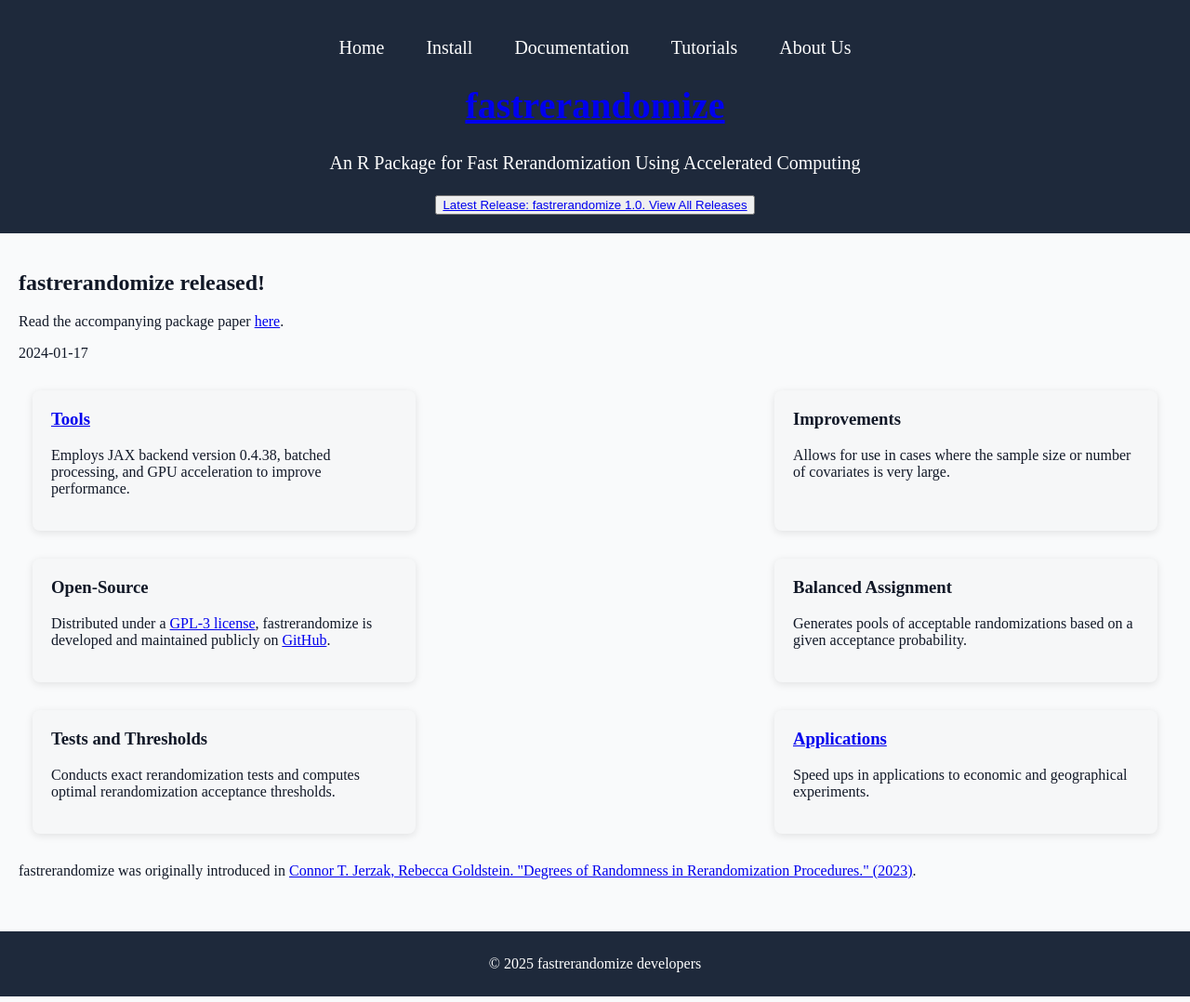
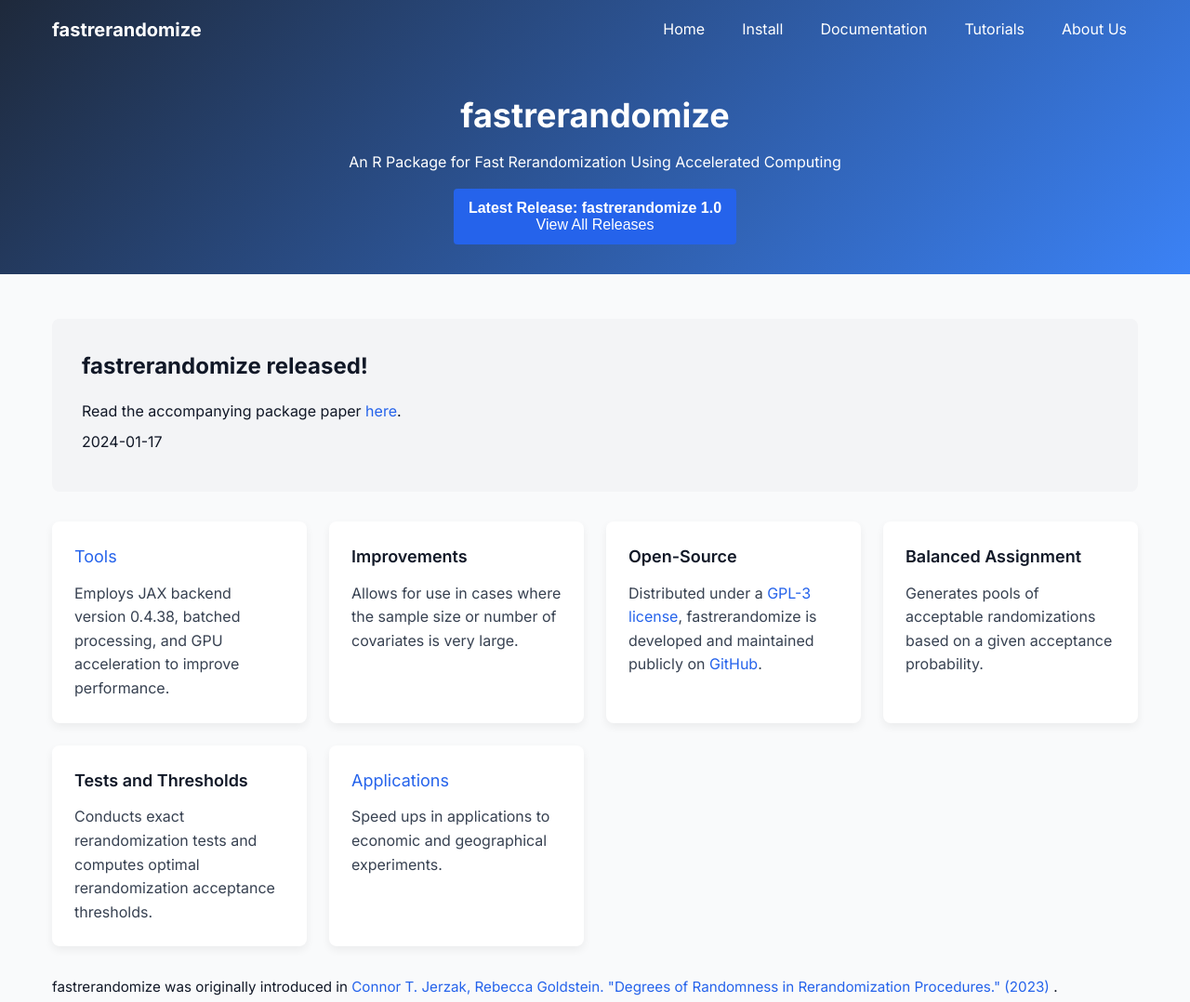
Before and after one commit to fastrerandomize/fastrerandomize.github.io, a plain HTML site: page index.html in a window 1280 px wide. Shown: the top 1078 px of the page at 93% size. Drawn offline with Linux system fonts and the light colour scheme.

Commit message:
Update index.html

```diff
--- a/index.html
+++ b/index.html
@@ -1,84 +1,219 @@
 <!DOCTYPE html>
 <html lang="en">
 <head>
-    <meta charset="UTF-8">
-    <meta name="viewport" content="width=device-width, initial-scale=1.0">
+  <meta charset="UTF-8" />
+  <meta name="viewport" content="width=device-width, initial-scale=1.0"/>
   <title>fastrerandomize</title>
-    <link rel="stylesheet" href="styles.css">
+
+  <!-- Google Fonts: "Inter" as an example -->
+  <link rel="preconnect" href="https://fonts.gstatic.com"/>
+  <link href="https://fonts.googleapis.com/css2?family=Inter:wght@400;600;700&display=swap" rel="stylesheet"/>
+
   <style>
-        body {
-            font-family: Times New Roman, Times New Roman;
+    /*
+      Global Settings
+      ---------------
+    */
+    * {
+      box-sizing: border-box;
       margin: 0;
       padding: 0;
+    }
+    body {
+      font-family: 'Inter', -apple-system, BlinkMacSystemFont, "Segoe UI",
+                   "Roboto", "Helvetica Neue", Arial, sans-serif;
       background-color: #F9FAFB;
       color: #111827;
+      line-height: 1.6;
     }
-        .highlight {
-            background-color: #C3C5C8;
+    a {
+      text-decoration: none;
+      color: inherit;
     }
+
+    /*
+      Header + Navigation
+      --------------------
+    */
     header {
-            background-color: #1E293B;
-            color: white;
-            padding: 20px;
-            text-align: center;
-            font-size: 20px;
+      background: linear-gradient(135deg, #1E293B 0%, #3B82F6 100%);
+      color: #FFF;
+      position: sticky;
+      top: 0;
+      z-index: 999;
     }
     nav {
-            display: block;
+      display: flex;
       align-items: center;
       justify-content: space-between;
+      max-width: 1200px;
+      margin: 0 auto;
+      padding: 1rem;
     }
     nav ul {
       list-style-type: none;
-            padding: 0;
+      display: flex;
+      gap: 1rem;
     }
     nav ul li {
-            display: inline;
-            margin: 0 10px;
+      position: relative;
     }
     nav ul li a {
-            color: white;
-            text-decoration: none;
-            padding: 5px 10px;
-            transition: background-color 0.3s, border-radius 0.3s;
+      font-weight: 500;
+      padding: 0.5rem 0.75rem;
+      border-radius: 4px;
+      transition: background-color 0.3s ease;
     }
     nav ul li a:hover {
+      background-color: rgba(255, 255, 255, 0.1);
+    }
+    .logo {
+      font-size: 1.25rem;
+      font-weight: 700;
+    }
+
+    /*
+      Hero Section
+      ------------
+    */
+    .hero {
+      text-align: center;
+      padding: 2rem 1rem;
+      max-width: 900px;
+      margin: 0 auto;
+    }
+    .hero h1 {
+      font-size: 2.25rem;
+      margin-bottom: 0.5rem;
+      font-weight: 700;
+    }
+    .hero p {
+      font-size: 1rem;
+      font-weight: 400;
+      margin-bottom: 1rem;
+    }
+    .hero button {
       background-color: #2563EB;
-            padding: 5px;
-            border-radius: 5px;
+      border: none;
+      border-radius: 4px;
+      padding: 0.75rem 1rem;
+      font-size: 1rem;
+      font-weight: 600;
+      cursor: pointer;
+      transition: background-color 0.3s ease, transform 0.2s ease;
     }
+    .hero button:hover {
+      background-color: #1D4ED8;
+      transform: translateY(-2px);
+    }
+    .hero button a {
+      color: #FFF;
+    }
+
+    /*
+      Main Content
+      ------------
+    */
     main {
-            padding: 20px;
+      max-width: 1200px;
+      margin: 2rem auto;
+      padding: 1rem;
     }
+
+    /* Release Announcement Section */
+    .release-announcement {
+      background-color: #F3F4F6;
+      padding: 2rem;
+      border-radius: 8px;
+      margin-bottom: 2rem;
+    }
+    .release-announcement h2 {
+      margin-bottom: 1rem;
+      font-size: 1.5rem;
+      font-weight: 700;
+    }
+    .release-announcement p {
+      margin-bottom: 0.5rem;
+    }
+    .release-announcement a {
+      color: #2563EB;
+      font-weight: 500;
+      transition: color 0.3s ease;
+    }
+    .release-announcement a:hover {
+      color: #1D4ED8;
+    }
+
+    /* Features Section */
     .features {
-            display: flex;
-            flex-wrap: wrap;
-            justify-content: space-between;
+      display: grid;
+      grid-template-columns: repeat(auto-fit, minmax(260px, 1fr));
+      gap: 1.5rem;
     }
     .feature {
-            background-color: #F6F7F8;
+      background-color: #FFFFFF;
       border-radius: 8px;
-            box-shadow: 0 2px 8px rgba(0, 0, 0, 0.1);
-            margin: 15px;
-            padding: 20px;
-            width: 30%;
+      box-shadow: 0 4px 10px rgba(0, 0, 0, 0.06);
+      padding: 1.5rem;
+      transition: transform 0.2s ease;
+    }
+    .feature:hover {
+      transform: translateY(-2px);
     }
     .feature h3 {
-            margin-top: 0;
+      margin-bottom: 0.75rem;
+      font-weight: 600;
+      font-size: 1.125rem;
     }
+    .feature p {
+      font-weight: 400;
+      color: #374151;
+    }
+    .feature a {
+      color: #2563EB;
+      font-weight: 500;
+    }
+    .feature a:hover {
+      text-decoration: underline;
+    }
+
+    /* Prior Work */
+    .prior-work {
+      margin-top: 2rem;
+      font-size: 0.95rem;
+    }
+    .prior-work a {
+      color: #2563EB;
+      font-weight: 500;
+    }
+    .prior-work a:hover {
+      text-decoration: underline;
+    }
+
+    /*
+      Footer
+      ------
+    */
     footer {
-            clear: both;
       background-color: #1E293B;
-            color: white;
+      color: #FFF;
       text-align: center;
-            padding: 10px;
-            margin-top: 20px;
+      padding: 1rem;
+      margin-top: 3rem;
+    }
+    footer p {
+      font-size: 0.9rem;
     }
   </style>
 </head>
+
 <body>
+  <!-- Header + Navigation -->
   <header>
     <nav>
+      <div class="logo">
+        <a href="index.html">fastrerandomize</a>
+      </div>
       <ul>
         <li><a href="index.html">Home</a></li>
         <li><a href="install.html">Install</a></li>
@@ -87,16 +222,32 @@
         <li><a href="aboutus.html">About Us</a></li>
       </ul>
     </nav>
-        <h1><a href="index.html">fastrerandomize</a></h1>
+
+    <!-- Hero Section -->
+    <div class="hero">
+      <h1>fastrerandomize</h1>
       <p>An R Package for Fast Rerandomization Using Accelerated Computing</p>
-        <button><a href = "https://cran.rstudio.com/web/packages/fastrerandomize/index.html"> Latest Release: fastrerandomize 1.0. View All Releases </a></button>
+      <button>
+        <a href="https://cran.rstudio.com/web/packages/fastrerandomize/index.html">
+          Latest Release: fastrerandomize 1.0 <br/>
+          <span style="font-weight: 400;">View All Releases</span>
+        </a>
+      </button>
+    </div>
   </header>
+
+  <!-- Main Content -->
   <main>
+    <!-- Release Announcement -->
     <section class="release-announcement">
       <h2>fastrerandomize released!</h2>
-            <p>Read the accompanying package paper <a href="https://arxiv.org/abs/2501.07642"> here</a>.</p>
+      <p>Read the accompanying package paper
+        <a href="https://arxiv.org/abs/2501.07642">here</a>.
+      </p>
       <p>2024-01-17</p>
     </section>
+
+    <!-- Features Section -->
     <section class="features">
       <div class="feature">
         <h3><a href="documentation.html">Tools</a></h3>
@@ -108,7 +259,11 @@
       </div>
       <div class="feature">
         <h3>Open-Source</h3>
-                <p>Distributed under a <a href="https://github.com/cjerzak/fastrerandomize-software?tab=License-1-ov-file#readme">GPL-3 license</a>, fastrerandomize is developed and maintained publicly on <a href="https://github.com/cjerzak/fastrerandomize-software?tab=readme-ov-file">GitHub</a>.</p>
+        <p>Distributed under a
+          <a href="https://github.com/cjerzak/fastrerandomize-software?tab=License-1-ov-file#readme">GPL-3 license</a>,
+          fastrerandomize is developed and maintained publicly on
+          <a href="https://github.com/cjerzak/fastrerandomize-software?tab=readme-ov-file">GitHub</a>.
+        </p>
       </div>
       <div class="feature">
         <h3>Balanced Assignment</h3>
@@ -123,13 +278,24 @@
         <p>Speed ups in applications to economic and geographical experiments.</p>
       </div>
     </section>
+
+    <!-- Prior Work -->
     <section class="prior-work">
-            <p>fastrerandomize was originally introduced in <a href="https://arxiv.org/abs/2310.00861"> Connor T. Jerzak, Rebecca Goldstein. "Degrees of Randomness in Rerandomization Procedures." (2023)</a>.</p>
+      <p>
+        fastrerandomize was originally introduced in
+        <a href="https://arxiv.org/abs/2310.00861">
+          Connor T. Jerzak, Rebecca Goldstein. "Degrees of Randomness in Rerandomization Procedures." (2023)
+        </a>.
+      </p>
     </section>
   </main>
-    <script src="search.js"></script>
+
+  <!-- Footer -->
   <footer>
     <p>&copy; 2025 fastrerandomize developers</p>
   </footer>
+
+  <!-- Optional: Link to external script if needed -->
+  <script src="search.js"></script>
 </body>
 </html>
```
Lines whose indentation alone changed are shown as unchanged.
